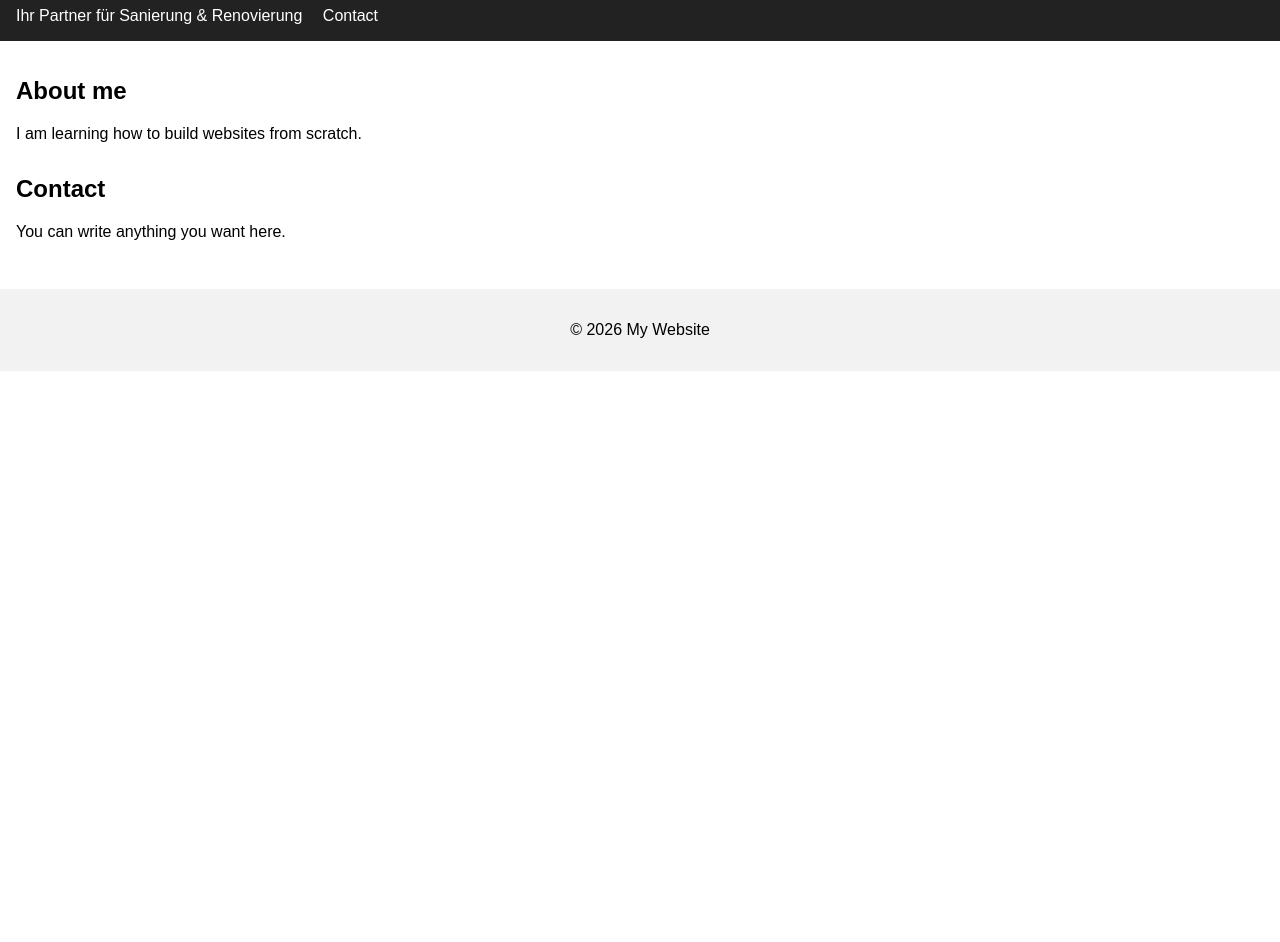
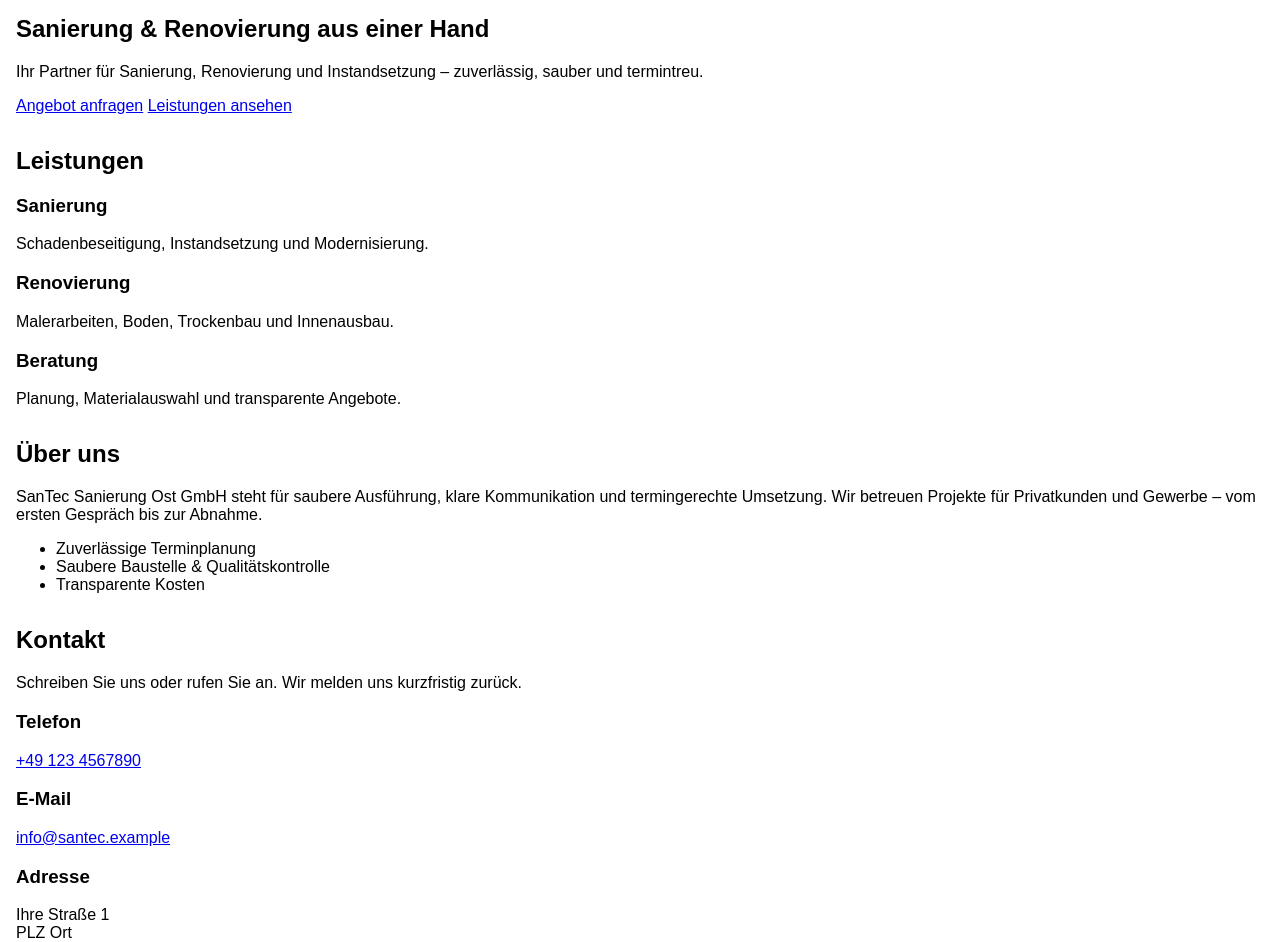
Before and after one commit to Kasthuri/SanTec-Website1, a plain HTML site: page index.html in a window 1280 px wide. Shown: the part 89-1031 px from the top of the page. Before the commit the page ends 800 px from the top, so only its background shows below. Drawn offline with Linux system fonts and the light colour scheme.

Commit message:
Update index.html

```diff
--- a/index.html
+++ b/index.html
@@ -2,32 +2,95 @@
 <html lang="en">
 <head>
   <meta charset="UTF-8">
+  <meta name="viewport" content="width=device-width, initial-scale=1" />
   <title>SanTec Sanierung Ost GmbH</title>
   <link rel="stylesheet" href="css/style.css">
 </head>
 <body>
-  <header>
-    <h1>SanTec Sanierung Ost GmbH</h1>
-    <nav>
-      <a href="#about">Ihr Partner für Sanierung & Renovierung</a>
-      <a href="#contact">Contact</a>
-    </nav>
+   <header class="site-header">
+    <div class="container header-inner">
+      <a class="brand" href="#top">SanTec Sanierung Ost GmbH</a>
+      <nav class="nav">
+        <a href="#leistungen">Leistungen</a>
+        <a href="#ueber-uns">Über uns</a>
+        <a href="#kontakt">Kontakt</a>
+      </nav>
+    </div>
   </header>
-
-  <main>
-    <section id="about">
-      <h2>About me</h2>
-      <p>I am learning how to build websites from scratch.</p>
+<main id="top">
+    <section class="hero">
+      <div class="container">
+        <h1>Sanierung & Renovierung aus einer Hand</h1>
+        <p>Ihr Partner für Sanierung, Renovierung und Instandsetzung – zuverlässig, sauber und termintreu.</p>
+        <div class="buttons">
+          <a class="btn primary" href="#kontakt">Angebot anfragen</a>
+          <a class="btn" href="#leistungen">Leistungen ansehen</a>
+        </div>
+      </div>
     </section>
 
-    <section id="contact">
-      <h2>Contact</h2>
-      <p>You can write anything you want here.</p>
+    <section id="leistungen" class="section">
+      <div class="container">
+        <h2>Leistungen</h2>
+        <div class="cards">
+          <div class="card">
+            <h3>Sanierung</h3>
+            <p>Schadenbeseitigung, Instandsetzung und Modernisierung.</p>
+          </div>
+          <div class="card">
+            <h3>Renovierung</h3>
+            <p>Malerarbeiten, Boden, Trockenbau und Innenausbau.</p>
+          </div>
+          <div class="card">
+            <h3>Beratung</h3>
+            <p>Planung, Materialauswahl und transparente Angebote.</p>
+          </div>
+        </div>
+      </div>
+    </section>
+
+    <section id="ueber-uns" class="section">
+      <div class="container">
+        <h2>Über uns</h2>
+        <p>
+          SanTec Sanierung Ost GmbH steht für saubere Ausführung, klare Kommunikation und termingerechte Umsetzung.
+          Wir betreuen Projekte für Privatkunden und Gewerbe – vom ersten Gespräch bis zur Abnahme.
+        </p>
+        <ul class="bullets">
+          <li>Zuverlässige Terminplanung</li>
+          <li>Saubere Baustelle & Qualitätskontrolle</li>
+          <li>Transparente Kosten</li>
+        </ul>
+      </div>
+    </section>
+
+    <section id="kontakt" class="section">
+      <div class="container">
+        <h2>Kontakt</h2>
+        <p>Schreiben Sie uns oder rufen Sie an. Wir melden uns kurzfristig zurück.</p>
+
+        <div class="contact-grid">
+          <div class="contact-box">
+            <h3>Telefon</h3>
+            <p><a href="tel:+491234567890">+49 123 4567890</a></p>
+          </div>
+          <div class="contact-box">
+            <h3>E-Mail</h3>
+            <p><a href="mailto:info@santec.example">info@santec.example</a></p>
+          </div>
+          <div class="contact-box">
+            <h3>Adresse</h3>
+            <p>Ihre Straße 1<br>PLZ Ort</p>
+          </div>
+        </div>
+      </div>
     </section>
   </main>
 
-  <footer>
-    <p>&copy; 2026 My Website</p>
+  <footer class="site-footer">
+    <div class="container">
+      <p>© 2026 SanTec Sanierung Ost GmbH</p>
+    </div>
   </footer>
 </body>
 </html>
```
